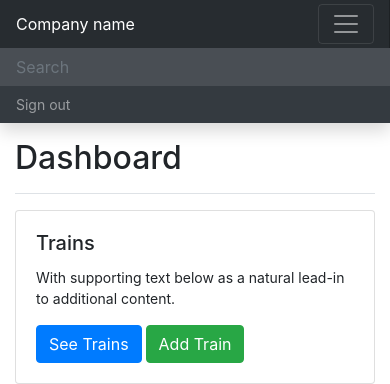
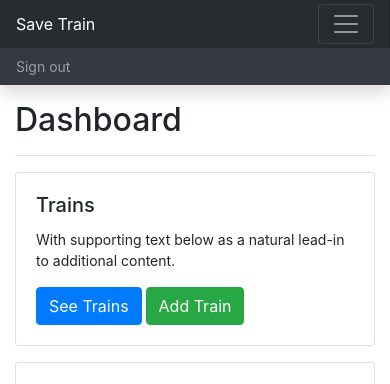
Before and after one commit to daalimouhcine/save_train, a PHP site: page /save_train_brief-5/ in a window 390 px wide. Shown: the top 384 px of the page. Run offline with PHP 8.4, Linux system fonts and the light colour scheme; the visitor is signed in with stand-in values (Sample User, id 1); some libraries are stand-ins or nearby versions.

Commit message:
change title name and delete the search input

```diff
--- a/app/views/inc/navbar.php
+++ b/app/views/inc/navbar.php
@@ -1,11 +1,10 @@
 
 <?php if(isset($_SESSION['admin_id'])) : ?>
   <nav class="navbar navbar-dark sticky-top bg-dark flex-md-nowrap p-0 shadow">
-    <a class="navbar-brand col-md-3 col-lg-2 mr-0 px-3" href="<?= APPROOT; ?>/pages/index">Company name</a>
+    <a class="navbar-brand col-md-3 col-lg-2 mr-0 px-3" href="<?= APPROOT; ?>/pages/index">Save Train</a>
     <button class="navbar-toggler position-absolute d-md-none collapsed" type="button" data-toggle="collapse" data-target="#sidebarMenu" aria-controls="sidebarMenu" aria-expanded="false" aria-label="Toggle navigation">
       <span class="navbar-toggler-icon"></span>
     </button>
-    <input class="form-control form-control-dark w-100" type="text" placeholder="Search" aria-label="Search">
     <ul class="navbar-nav px-3">
       <li class="nav-item text-nowrap">
         <a class="nav-link" href="<?= URLROOT; ?>/users/logout">Sign out</a>
```
